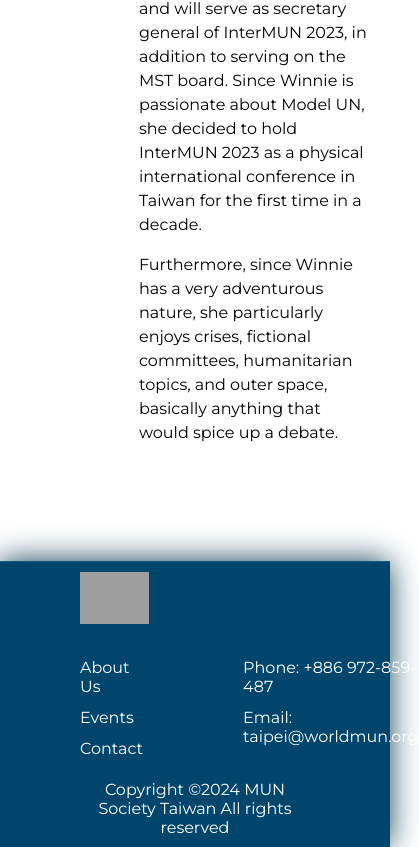
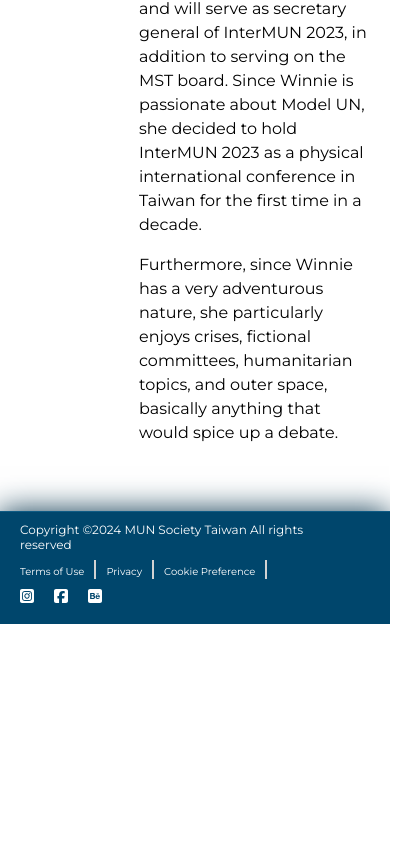
Before and after one commit to ChengXuJustin/MUN-Society-Taiwan, a React (Vite) app: page /MUN-Society-Taiwan/about in a window 390 px wide. Shown: the part 6529-7376 px from the top of the page, 419 px wide, since content can reach past the window. After the commit the page ends 7153 px from the top, so only its background shows below. Built offline with nearby package versions, Linux system fonts and the light colour scheme; grey boxes are pictures that could not be loaded; a web font is replaced by a local one.

Commit message:
add: Phone RWD Footer

```diff
--- a/src/components/Footer.jsx
+++ b/src/components/Footer.jsx
@@ -2,10 +2,14 @@
 import mstIcon from '../data/src.json'
 import { Link, NavLink } from 'react-router-dom'
 import '../css/footer.css'
+import { FontAwesomeIcon } from '@fortawesome/react-fontawesome'
+import { faSquareBehance, faSquareFacebook, faSquareInstagram } from '@fortawesome/free-brands-svg-icons'
 
 const Footer = () => {
   return (
-    <footer className="container">
+    <>
+
+        {/* <footer className="container">
             <div className="footer_top">
                 <div className="footer_pic">
                     <Link to="/MUN-Society-Taiwan/">
@@ -25,7 +29,63 @@ const Footer = () => {
                 </div>
             </div>
             <p className='copyright'>Copyright &copy;2024 MUN Society Taiwan All rights reserved</p>
+        </footer> */}
+
+        <footer className="phoneFooter">
+            {/* <div className="footer_top">
+                <div className="footer_pic">
+                    <Link to="/MUN-Society-Taiwan/">
+                        <img src={mstIcon.logo_icon_footer} alt="" />
+                    </Link>
+                </div>
+                <div className="contact_text">
+                    <ul className="footer_nav">
+                        <li><NavLink to="/MUN-Society-Taiwan/about" style={{color:"#ffffff"}}>About Us</NavLink></li>
+                        <li><NavLink to="/MUN-Society-Taiwan/events" style={{color:"#ffffff"}}>Events</NavLink></li>
+                        <li><NavLink to="/MUN-Society-Taiwan/contact" style={{color:"#ffffff"}}>Contact</NavLink></li>
+                    </ul>
+                    <ul className="footer_nav">
+                        <a href=""><li>Phone:  +886 972-859-487</li></a>
+                        <a href=""><li>Email:  taipei@worldmun.org</li></a>
+                    </ul>
+                </div>
+            </div> */}
+            <div className="bottomContext">
+                <p className='copyright'>Copyright &copy;2024 MUN Society Taiwan All rights reserved</p>
+                <ul>
+                    <li><NavLink className="navLink" to="/">Terms of Use</NavLink></li>
+                    <li><NavLink className="navLink" to="/">Privacy</NavLink></li>
+                    <li><NavLink className="navLink" to="/">Cookie Preference</NavLink></li>
+                </ul>
+                <ul className="social_media">
+                    <a href="https://www.instagram.com/munsoc.tw?utm_source=ig_web_button_share_sheet&igsh=ZDNlZDc0MzIxNw==" target='_blank'>
+                        <FontAwesomeIcon
+                        icon={faSquareInstagram}
+                        // size={20}
+                        color='#ffffff'
+                        className='media_icon'
+                        />
+                    </a>
+                    <a href="https://www.facebook.com/profile.php?id=61555679222438" target='_blank'>
+                        <FontAwesomeIcon
+                        icon={faSquareFacebook}
+                        // size={20}
+                        color='#ffffff'
+                        className='media_icon'
+                        />
+                    </a>
+                    <a href="">
+                        <FontAwesomeIcon
+                        icon={faSquareBehance}
+                        // size={20}
+                        color='#ffffff'
+                        className='media_icon'
+                        />
+                    </a>
+                </ul>
+            </div>
         </footer>
+    </>
   )
 }
 
--- a/src/css/footer.css
+++ b/src/css/footer.css
@@ -1,22 +1,5 @@
 /* ========== Footer ========== */
-footer{
-    background-color: var(--dark-blue-bg);
-    padding: 10px 80px;
-    display: flex;
-    flex-direction: column;
-    align-items: center;
-    position:static;
-    bottom: 0;
-    left: 0;
-    z-index: 10;
-    border-top: 1px solid #0f5b84;
-    box-shadow: -1px 0px 30px #0c3850;
-}
 
-footer .footer_top{
-    width: 100%;
-    margin-bottom: 10px;
-}
 
 .footer_pic{
     width: 30%;
@@ -40,8 +23,136 @@ footer .footer_top{
     color: #ffffff;
 }
 
-.copyright{
-    width: 100%;
-    text-align: center;
+
+
+footer{
+    background-color: var(--dark-blue-bg);
+    padding: 10px 80px;
+    display: flex;
+    flex-direction: column;
+    position:static;
+    bottom: 0;
+    left: 0;
+    z-index: 10;
+    border-top: 1px solid #0f5b84;
+    box-shadow: -1px 0px 30px #0c3850;
+}
+
+footer .bottomContext{
+    display: flex;
+}
+
+footer .bottomContext .copyright{
+    color: #ffffff;
+    font-size: 12px;
+    margin-right: 30px;
+}
+
+footer .bottomContext ul{
+    display: flex;
+    margin-right: 30px;
+}
+
+footer .bottomContext ul li{
+    padding: 0 10px;
+    border-right: 2px solid rgb(210, 210, 210);
+}
+
+footer .bottomContext ul li .navLink{
+    font-size: 10px;
     color: #ffffff;
 }
+
+footer .bottomContext .social_media{
+    display: auto;
+    flex: 1;
+    display: flex;
+    justify-content:flex-end;
+}
+
+footer .bottomContext .social_media a{
+    margin-right: 20px;
+}
+
+
+@media (max-width: 768px){
+    footer{
+    }
+
+    footer .bottomContext{
+        flex-direction: column;
+    }
+
+    footer .bottomContext p{
+        color: #ffffff;
+        margin: 0px;
+        font-size: 10px;
+        margin-bottom: 8px;
+    }
+
+    footer .bottomContext ul{
+        margin-bottom: 8px;
+    }
+
+    footer .bottomContext ul li{
+        padding: 0 10px 0 0;
+        margin-right: 10px;
+        border-right: 2px solid rgb(210, 210, 210) ;
+    }
+
+    footer .bottomContext ul li .navLink{
+        font-size: 10px;
+        color: #ffffff;
+    }
+
+    footer .bottomContext .social_media{
+        width: 100%;
+        justify-content: flex-start;
+    }
+
+    footer .bottomContext .social_media .media_icon{
+        font-size: 16px;
+    }
+}
+
+@media (max-width: 430px){
+    footer{
+        padding: 10px 20px;
+    }
+
+    footer .bottomContext{
+        flex-direction: column;
+    }
+
+    footer .bottomContext p{
+        color: #ffffff;
+        margin: 0px;
+        font-size: 10px;
+        margin-bottom: 8px;
+    }
+
+    footer .bottomContext ul{
+        margin-bottom: 8px;
+    }
+
+    footer .bottomContext ul li{
+        padding: 0 10px 0 0;
+        margin-right: 10px;
+        border-right: 2px solid rgb(210, 210, 210) ;
+    }
+
+    footer .bottomContext ul li .navLink{
+        font-size: 10px;
+        color: #ffffff;
+    }
+
+    footer .bottomContext .social_media{
+        width: 100%;
+        display: flex;
+        justify-content: flex-start;
+    }
+
+    footer .bottomContext .social_media .media_icon{
+        font-size: 16px;
+    }
+}
--- a/src/css/header.css
+++ b/src/css/header.css
@@ -87,14 +87,14 @@ header nav ul li:has( > a.active) {
     border-bottom: 1px solid rgb(215, 161, 0);
 }
 
-.social_media{
+header .social_media{
     width: 10%;
     display: flex;
     justify-content: flex-end;
     /* background-color: #a0a07d; */
 }
 
-.media_icon{
+header .social_media .media_icon{
     margin-right: 20px;
     font-size: 20px;
 }
```
Lines whose indentation alone changed are shown as unchanged.
